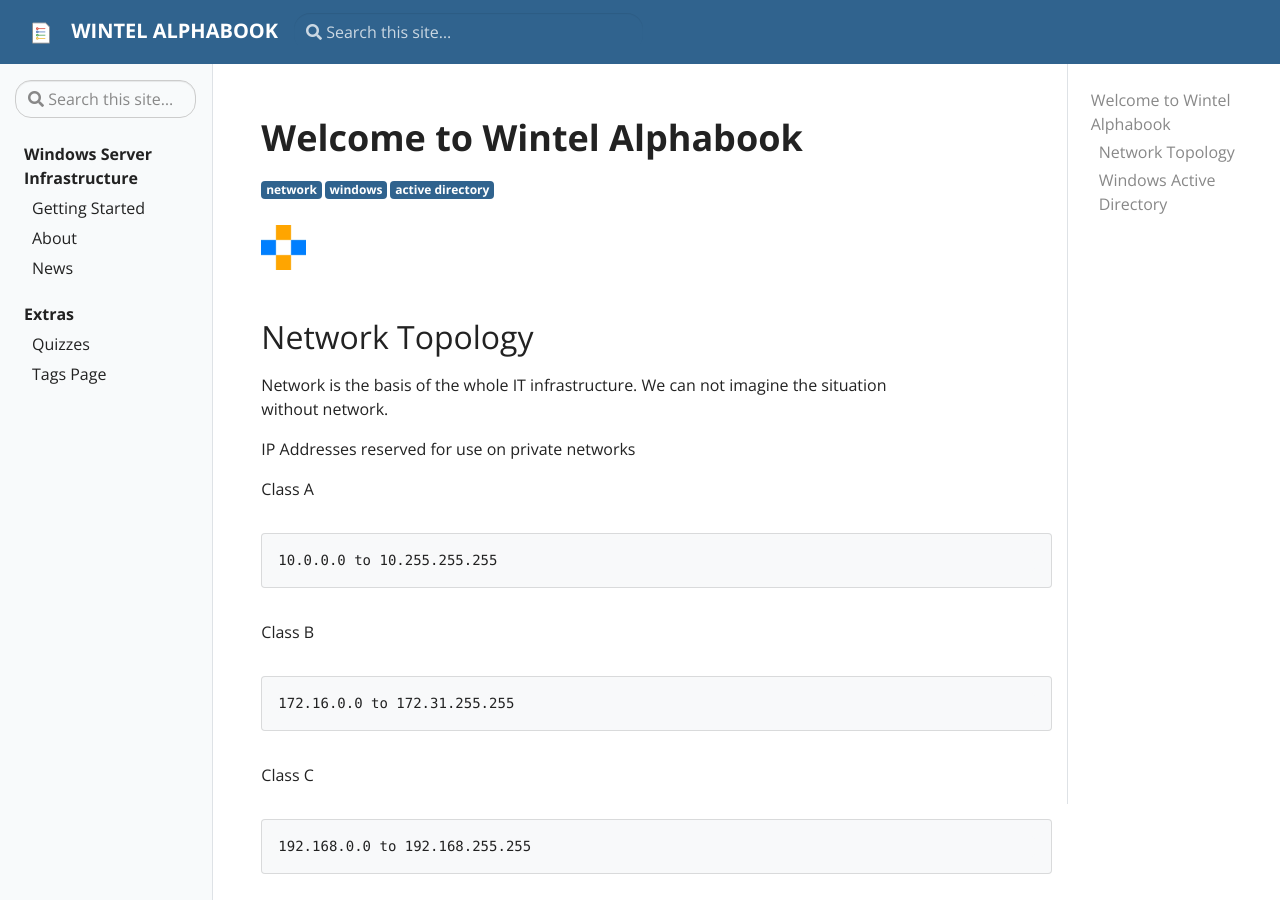
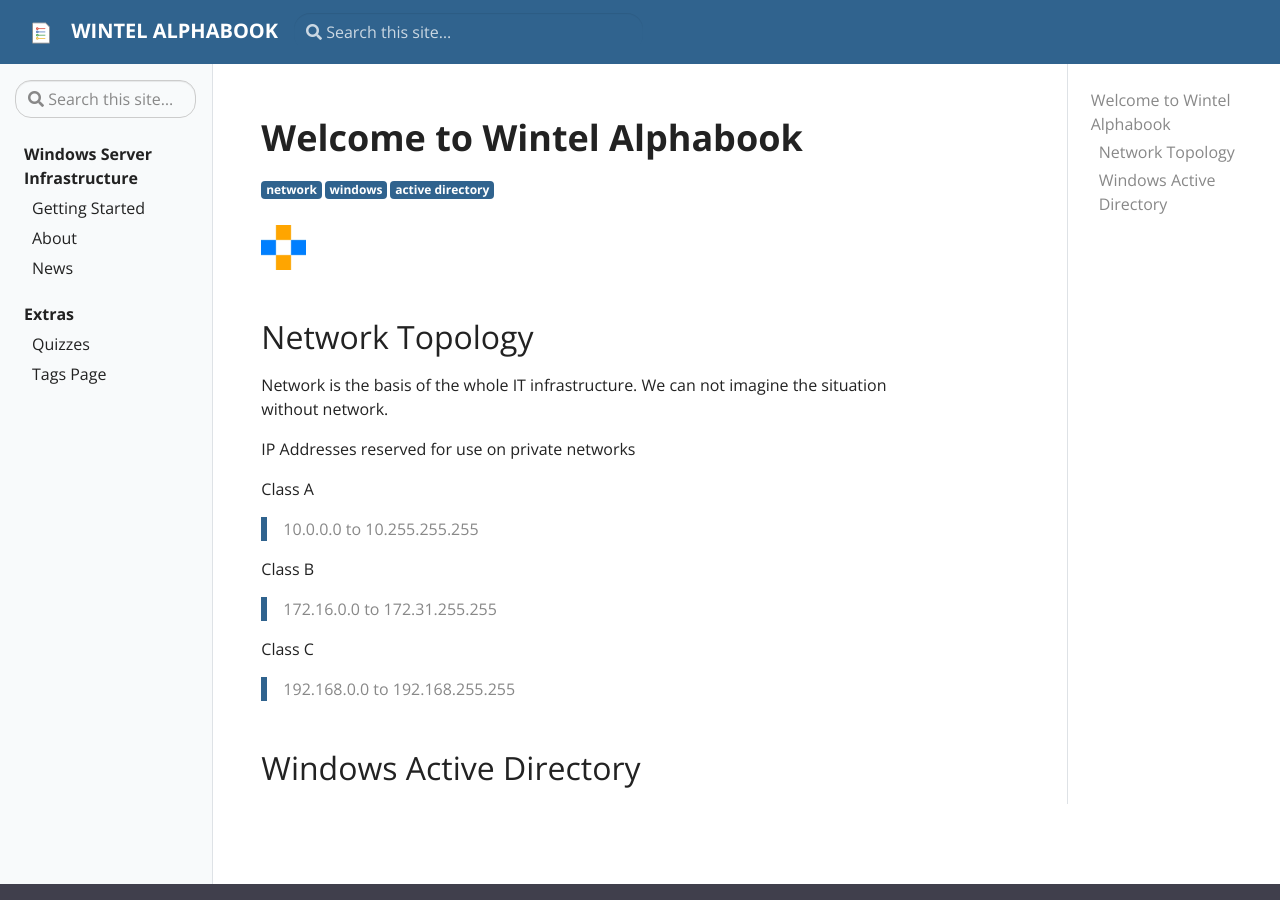
Before and after one commit to SMEwintel/SMEwintel.github.io, a Jekyll site: the page built from pages/index.md, in a window 1280 px wide and 900 px high. Built offline with Jekyll 4.4.1, drawn with Linux system fonts in a browser that asks for light colours.

Commit message:
Update index.md

````diff
--- a/pages/index.md
+++ b/pages/index.md
@@ -19,21 +19,12 @@ Network is the basis of the whole IT infrastructure. We can not imagine the situ
 IP Addresses reserved for use on private networks
 
 Class A
-
-```bash
-10.0.0.0 to 10.255.255.255
-```
+>10.0.0.0 to 10.255.255.255
 
 Class B
-
-```bash
-172.16.0.0 to 172.31.255.255
-```
+>172.16.0.0 to 172.31.255.255
 
 Class C
-
-```bash
-192.168.0.0 to 192.168.255.255
-```
+>192.168.0.0 to 192.168.255.255
 
 ## Windows Active Directory
````
